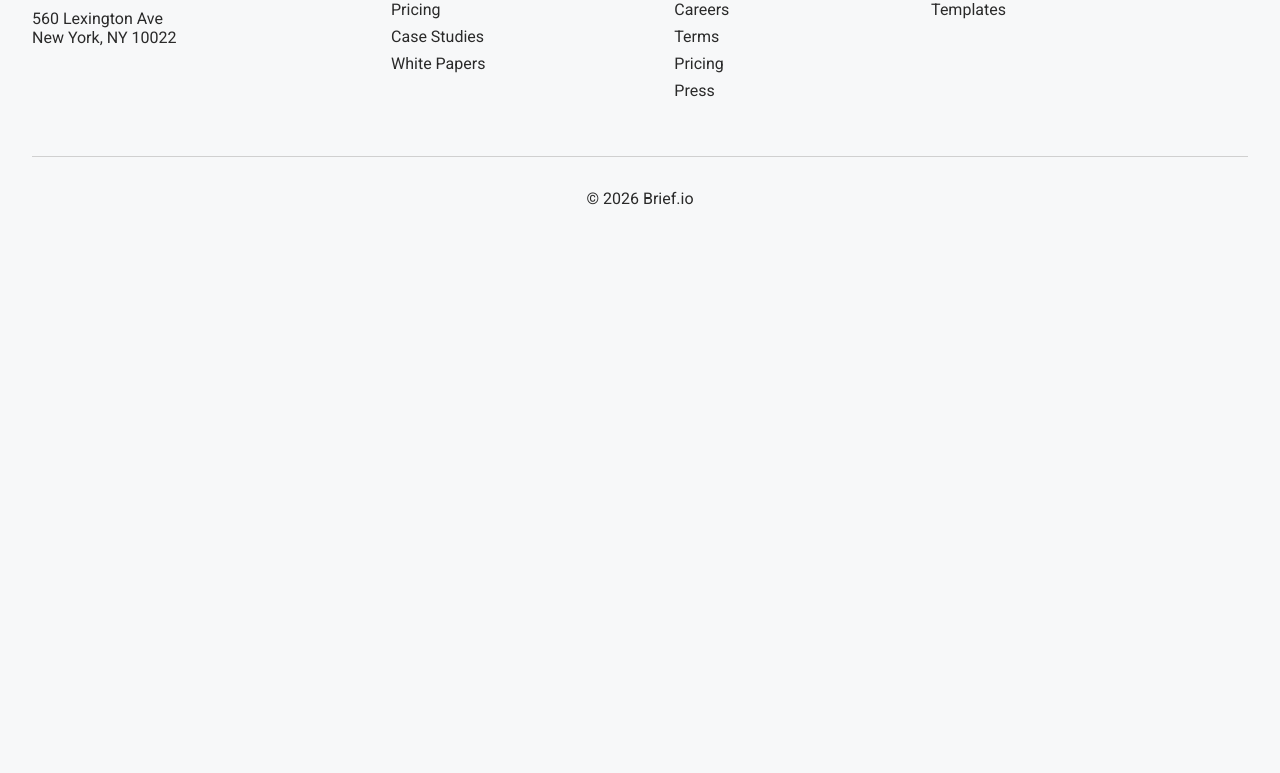
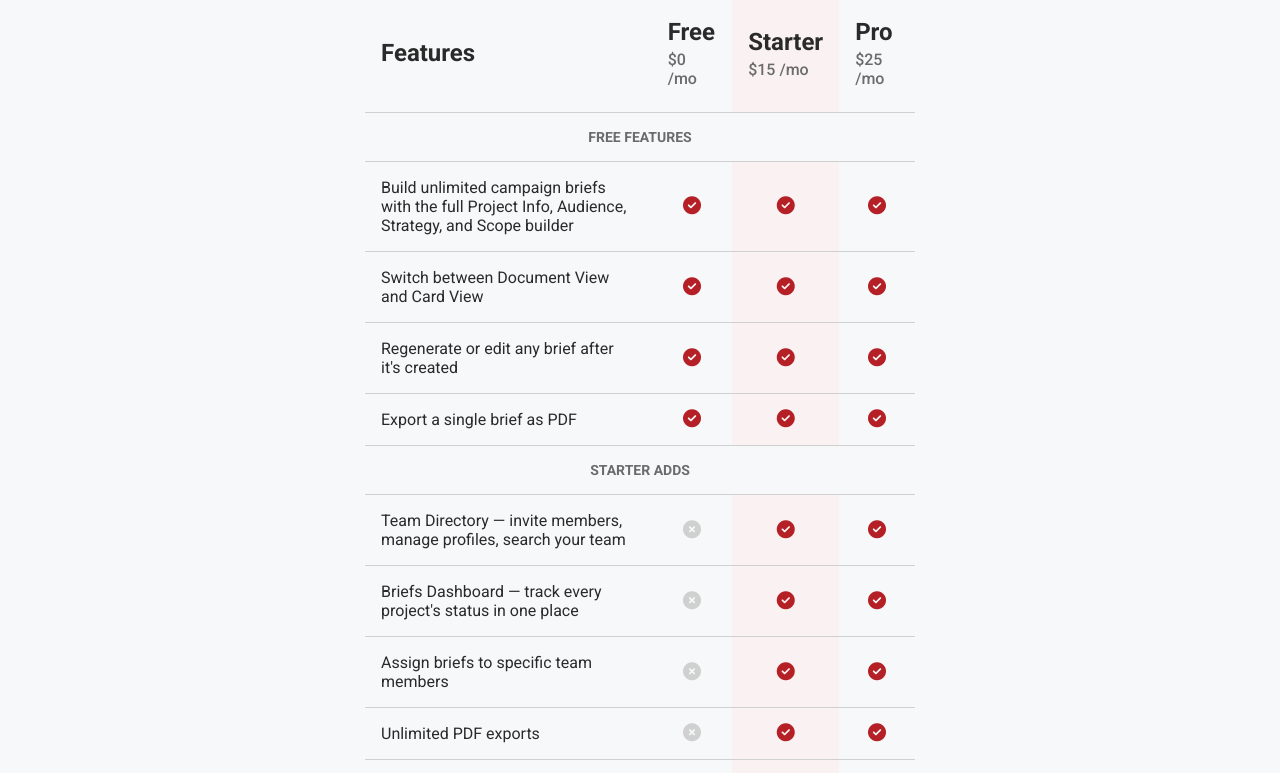
Before and after one commit to Mikal-E/Brief.io-SasS-Brief-Builder-Full-Stack-MERN, a React (Vite) app in the folder frontend/: page /pricing in a window 1280 px wide. Shown: the part 3584-4357 px from the top of the page. Before the commit the page ends 3840 px from the top, so only its background shows below. Built offline with nearby package versions, Linux system fonts and the light colour scheme.

Commit message:
Built out PricingTable.jsx for Pricing.jsx page, wired it into Pricing.jsx, and styled it in PricingTable.css.

```diff
--- /dev/null
+++ b/frontend/src/components/PricingTable/PricingTable.css
@@ -0,0 +1,78 @@
+.pricing-table {
+
+    margin-top: 100px;
+    padding-left: 365px;
+    padding-right: 365px;
+
+}
+
+.pricing-table table {
+
+    width: 100%;
+    border-collapse: collapse;
+
+}
+
+.pricing-table thead th {
+
+    text-align: left;
+    font-size: 24px;
+    padding: 24px 16px;
+    border-bottom: 1px solid var(--border-grey);
+
+}
+
+.pricing-table thead th span {
+
+    display: block;
+    font-family: var(--font-main);
+    font-weight: 500;
+    font-size: 16px;
+    color: var(--text-muted);
+    margin-top: 4px;
+
+}
+
+.pricing-table-group-row td {
+
+    font-weight: 700;
+    padding: 24px 16px 8px;
+    text-transform: uppercase;
+    font-size: 14px;
+    color: var(--text-muted);
+
+}
+
+.pricing-table tbody td {
+
+    padding: 16px;
+    border-bottom: 1px solid var(--border-grey);
+    text-align: center;
+
+}
+
+.pricing-table-feature-col {
+
+    text-align: left !important;
+
+}
+
+.pricing-table-starter-col {
+
+    background-color: #faf2f2;
+
+}
+
+.pricing-table tbody i.fa-circle-check {
+
+    color: var(--burgundy);
+    font-size: 18px;
+
+}
+
+.pricing-table tbody i.fa-circle-xmark {
+
+    color: var(--border-grey);
+    font-size: 18px;
+
+}
--- /dev/null
+++ b/frontend/src/components/PricingTable/PricingTable.jsx
@@ -0,0 +1,114 @@
+import "./PricingTable.css"
+
+const featureGroups = [
+
+    {
+        groupLabel: "Free features",
+        features: [
+            { name: "Build unlimited campaign briefs with the full Project Info, Audience, Strategy, and Scope builder", free: true, starter: true, pro: true },
+            { name: "Switch between Document View and Card View", free: true, starter: true, pro: true },
+            { name: "Regenerate or edit any brief after it's created", free: true, starter: true, pro: true },
+            { name: "Export a single brief as PDF", free: true, starter: true, pro: true }
+        ]
+    },
+
+    {
+        groupLabel: "Starter adds",
+        features: [
+            { name: "Team Directory — invite members, manage profiles, search your team", free: false, starter: true, pro: true },
+            { name: "Briefs Dashboard — track every project's status in one place", free: false, starter: true, pro: true },
+            { name: "Assign briefs to specific team members", free: false, starter: true, pro: true },
+            { name: "Unlimited PDF exports", free: false, starter: true, pro: true },
+            { name: "Up to 10 team members", free: false, starter: true, pro: true }
+        ]
+    },
+
+    {
+        groupLabel: "Pro adds",
+        features: [
+            { name: "Activity & Notifications — real-time feed of status changes, assignments, and comments", free: false, starter: false, pro: true },
+            { name: "Unread activity flagged across the team", free: false, starter: false, pro: true },
+            { name: "Priority AI-generated brief output (faster generation, refined drafting)", free: false, starter: false, pro: true },
+            { name: "Unlimited team members", free: false, starter: false, pro: true },
+            { name: "Priority support", free: false, starter: false, pro: true }
+        ]
+    }
+
+]
+
+function PricingTable() {
+
+    return (
+
+        <section className="pricing-table">
+
+            <table>
+
+                <thead>
+
+                    <tr>
+
+                        <th className="pricing-table-feature-col">Features</th>
+                        <th>Free <span>$0 /mo</span></th>
+                        <th className="pricing-table-starter-col">Starter <span>$15 /mo</span></th>
+                        <th>Pro <span>$25 /mo</span></th>
+
+                    </tr>
+
+                </thead>
+
+                <tbody>
+
+                    {featureGroups.map((group, groupIndex) => (
+
+                        <>
+
+                            <tr className="pricing-table-group-row" key={`group-${groupIndex}`}>
+
+                                <td colSpan="4">{group.groupLabel}</td>
+
+                            </tr>
+
+                            {group.features.map((feature, featureIndex) => (
+
+                                <tr key={`feature-${groupIndex}-${featureIndex}`}>
+
+                                    <td className="pricing-table-feature-col">{feature.name}</td>
+
+                                    <td>
+
+                                        <i className={feature.free ? "fa-solid fa-circle-check" : "fa-solid fa-circle-xmark"}></i>
+
+                                    </td>
+
+                                    <td className="pricing-table-starter-col">
+
+                                        <i className={feature.starter ? "fa-solid fa-circle-check" : "fa-solid fa-circle-xmark"}></i>
+
+                                    </td>
+
+                                    <td>
+
+                                        <i className={feature.pro ? "fa-solid fa-circle-check" : "fa-solid fa-circle-xmark"}></i>
+
+                                    </td>
+
+                                </tr>
+
+                            ))}
+
+                        </>
+
+                    ))}
+
+                </tbody>
+
+            </table>
+
+        </section>
+
+    )
+
+}
+
+export default PricingTable
--- a/frontend/src/pages/Pricing/Pricing.jsx
+++ b/frontend/src/pages/Pricing/Pricing.jsx
@@ -3,6 +3,7 @@ import "../../styles/section-heading.css"
 import landscape from "../../assets/landscape.jpg"
 import PricingCards from "../../components/PricingCards/PricingCards"
 import TrustedLogos from "../../components/TrustedLogos/TrustedLogos"
+import PricingTable from "../../components/PricingTable/PricingTable"
 
 function PricingPage() {
 
@@ -30,6 +31,8 @@ function PricingPage() {
 
             <TrustedLogos />
 
+            <PricingTable />
+
         </div>
 
     )
```
